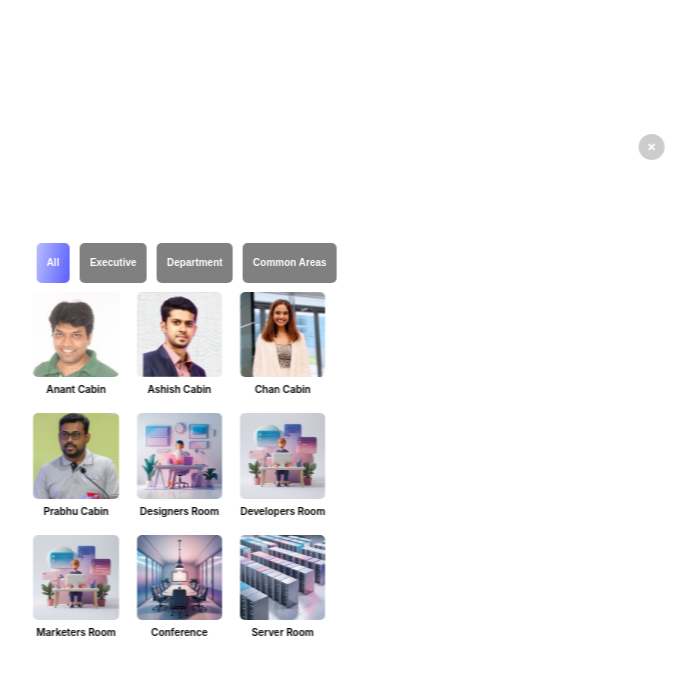
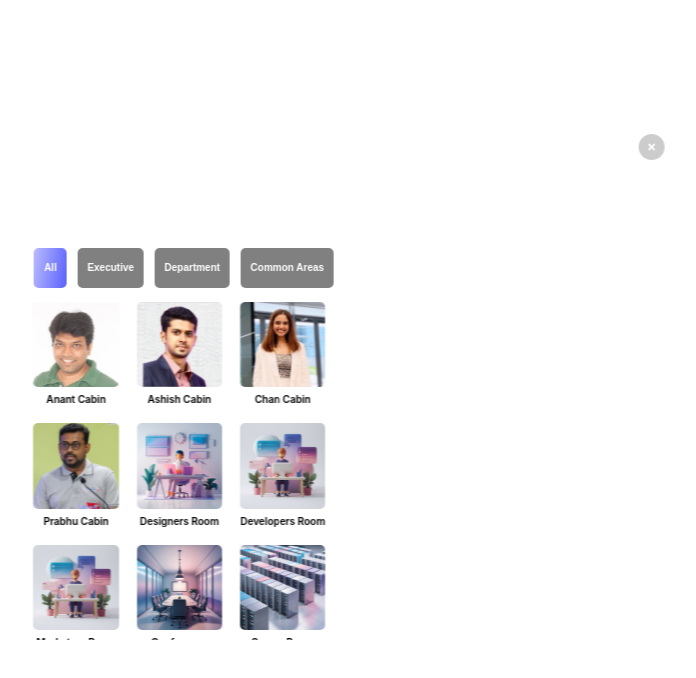
Before and after one commit to ranjithRW/demoarnav, a React (Create React App) app: page / in a window 1280 px wide. Shown: the top 678 px of the page, without its empty margins (456-1152 px from the left). Built offline with nearby package versions, Linux system fonts and the light colour scheme; no server answers.

Commit message:
padding 2rd update

```diff
--- a/src/component/ExploreRandomWalk.css
+++ b/src/component/ExploreRandomWalk.css
@@ -81,7 +81,6 @@
   width: 330px;
   box-sizing: border-box;
   overflow-x: auto;
-  margin-left: 5px;
   justify-content: space-between;
 }
 
@@ -96,7 +95,7 @@
   border-radius: 5px;
   text-align: center;
   box-sizing: border-box;
-  margin: 0 5px;
+  margin: 5px;
 }
 
 .button:hover {
```
